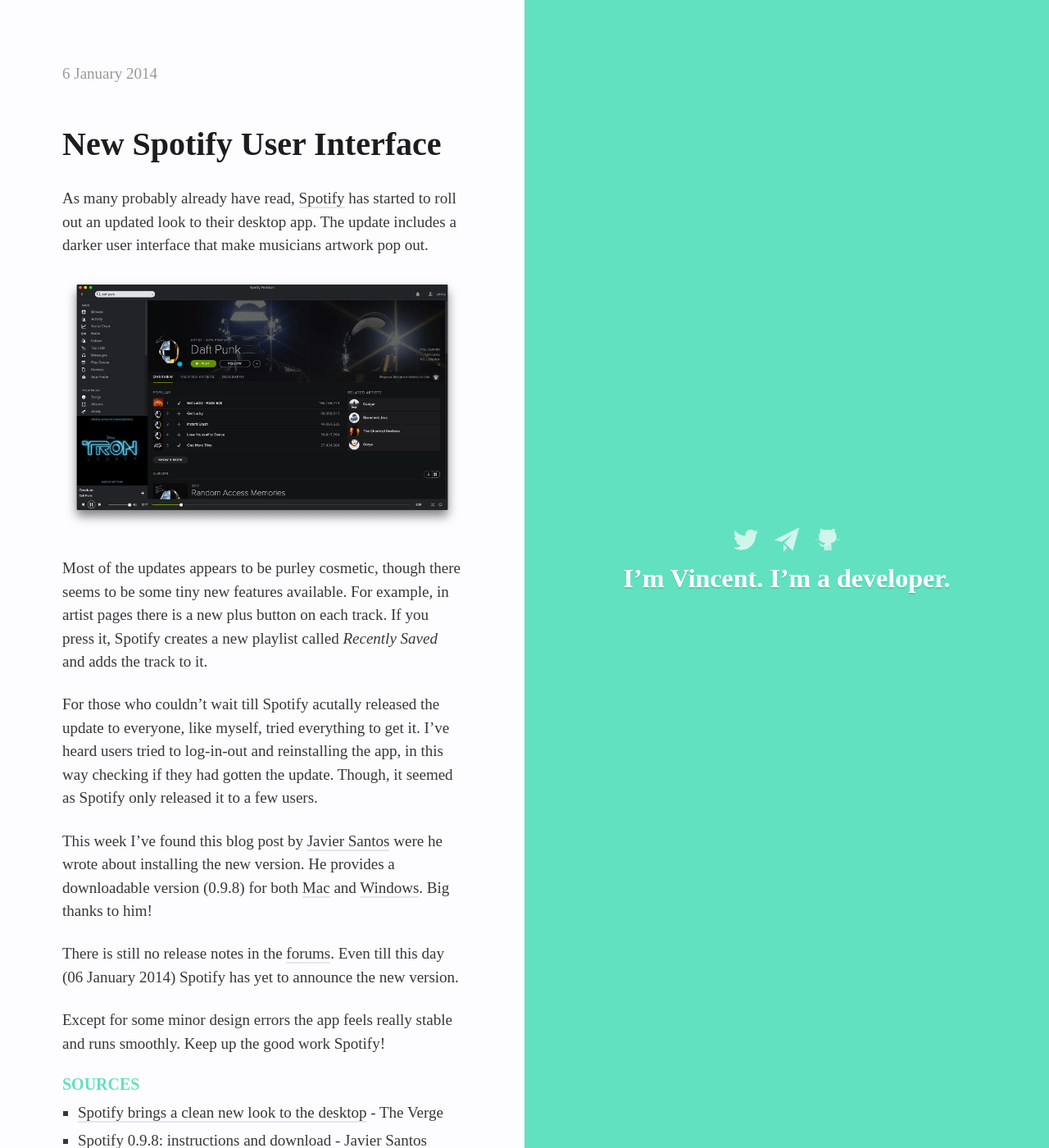
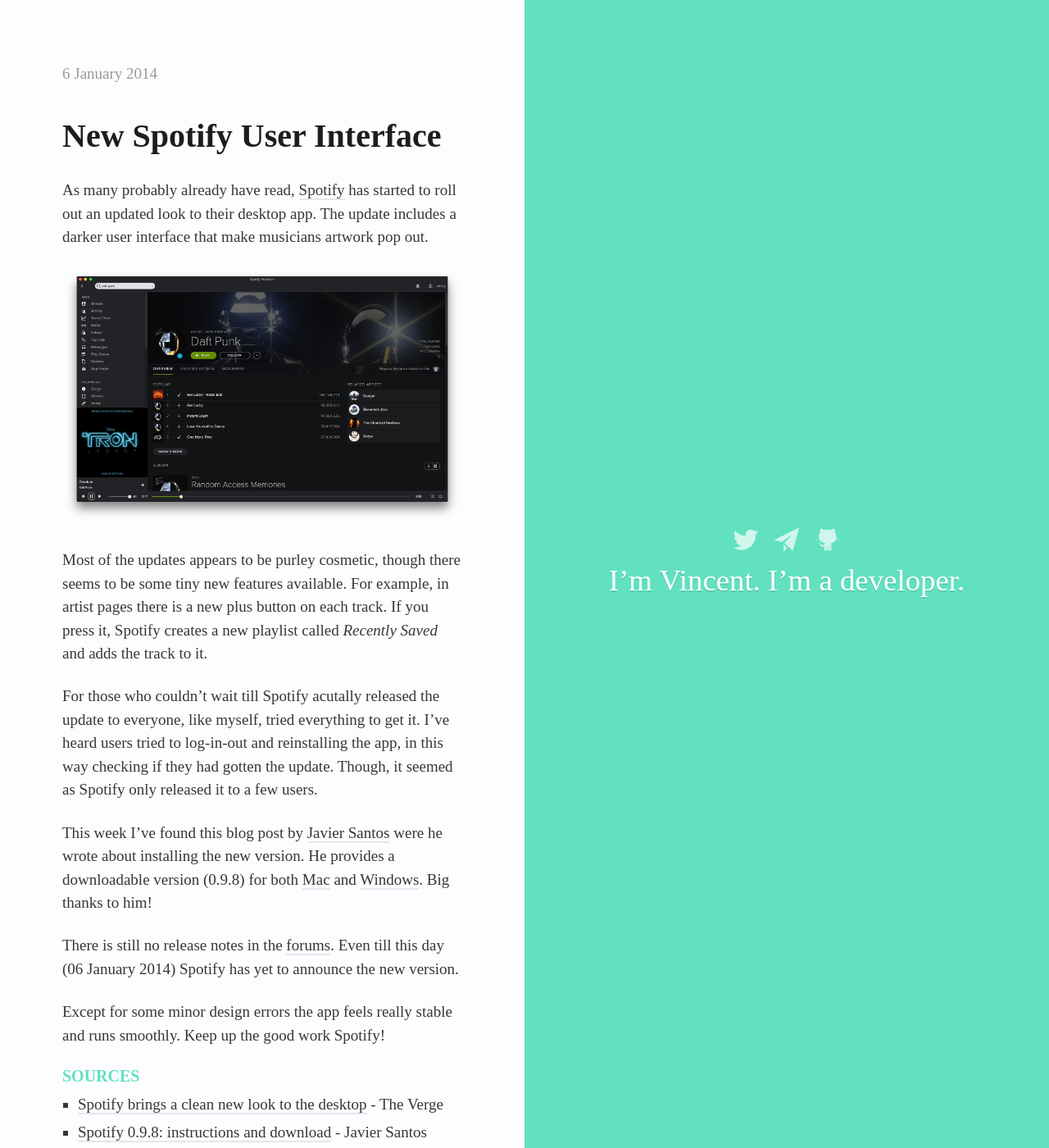
Before and after one commit to mikaelmattsson/mikaelmattsson.github.io, a Jekyll site: the page built from _posts/2014-01-06-new-spotify-user-interface.md, in a window 1280 px wide and 1400 px high. Shown: the whole window at 82% size. Built offline with Jekyll 4.4.1, drawn with Linux system fonts in a browser that asks for light colours.

Commit message:
Add new font styles.

```diff
--- a/_config.yml
+++ b/_config.yml
@@ -1,18 +1,17 @@
+# Build settings
 gems:
   - jekyll-sitemap
+sass:
+  style: :compressed
 
 timezone: Europe/Stockholm
+permalink: /:year/:month/:title
 exclude: [Gemfile, Gemfile.lock, RE ADME.md]
 
+# Site settings
+title: Vincent Klaiber
+email: me@vinkla.com
+description: Articles on everyday programming, personal challenges and new fun tech news.
+twitter: vnkla
 baseUrl: "/"
 url: "http://vinkla.com"
-
-permalink: /:year/:month/:title
-
-author: Vincent Klaiber
-email: me@vinkla.com
-
-twitter: vnkla
-
-sass:
-  style: :compressed
--- a/_layouts/default.html
+++ b/_layouts/default.html
@@ -4,9 +4,9 @@
   <meta charset="utf-8">
   <meta http-equiv="X-UA-Compatible" content="IE=edge">
 
-  <title>{% if page.title %}{{page.title}} - {% endif %} {{site.author}}</title>
+  <title>{% if page.title %}{{page.title}} - {% endif %} {{site.title}}</title>
 
-  <meta name="author" content="{{site.author}}">
+  <meta name="author" content="{{site.title}}">
   <meta name="viewport" content="width=device-width, initial-scale=1.0, maximum-scale=1">
   {% if page.excerpt %}
   <meta name="description" content="{{page.excerpt}}">
@@ -17,7 +17,7 @@
   <!-- Twitter -->
   <meta name="twitter:card" content="summary">
   <meta name="twitter:site" content="{{site.twitter}}">
-  <meta name="twitter:title" content="{% if page.title %}{{page.title}} - {% endif %} {{site.author}}">
+  <meta name="twitter:title" content="{% if page.title %}{{page.title}} - {% endif %} {{site.title}}">
   <meta name="twitter:creator" content="{{site.twitter}}">
 
   {% if page.image %}
@@ -34,7 +34,7 @@
   {% endif %}
 
   <!-- Google -->
-  <meta itemprop="name" content="{% if page.title %}{{page.title}} - {% endif %} {{site.author}}">
+  <meta itemprop="name" content="{% if page.title %}{{page.title}} - {% endif %} {{site.title}}">
 
   {% if page.image %}
   <meta itemprop="image" content="{{site.url}}/images/{{page.image}}">
--- a/_sass/_layouts.scss
+++ b/_sass/_layouts.scss
@@ -64,6 +64,7 @@
 
 .page--home {
   article {
+    margin-top: 0;
     margin-bottom: 3em;
 
     &:last-child {
--- a/_sass/_typography.scss
+++ b/_sass/_typography.scss
@@ -15,7 +15,6 @@
 h1, h2, h3, h4, h5, h6 {
   font-size: $font-size * 2.5;
   font-weight: 600;
-  letter-spaceing: -0.2em;
   line-height: 1.1em;
   color: $color-heading;
   font-family: $font-heading;
@@ -29,6 +28,7 @@
 
 h1 {
   font-weight: 700;
+  margin-top: .75em;
   margin-bottom: .75em;
 }
 
@@ -93,11 +93,12 @@
   -moz-osx-font-smoothing: grayscale;
   -webkit-font-smoothing: antialiased;
 
-  h2 {
+  h2, .page--home & h2 {
     color: $color-header-primary;
     font-family: $font-header;
-    font-size: $font-size * 2;
-    margin: .2em 0;
+    font-size: $font-size * 2.3;
+    font-weight: 500;
+    margin: 0;
     line-height: 1.2em;
     text-shadow: 0 2px 0 rgba(0, 0, 0, .1);
   }
--- a/_sass/_variables.scss
+++ b/_sass/_variables.scss
@@ -2,7 +2,7 @@
 * Variables.
 */
 $font-base-family: proxima-nova;
-$font-header: jaf-facitweb;
+$font-header: proxima-nova-soft;
 $font-heading: freight-sans-pro;
 
 $font-size: 16px;
--- a/index.html
+++ b/index.html
@@ -1,6 +1,6 @@
 ---
 layout: default
-color: '#a09df3'
+color: '#61e1c0'
 ---
 {% for post in site.posts %}
   <article>
```
